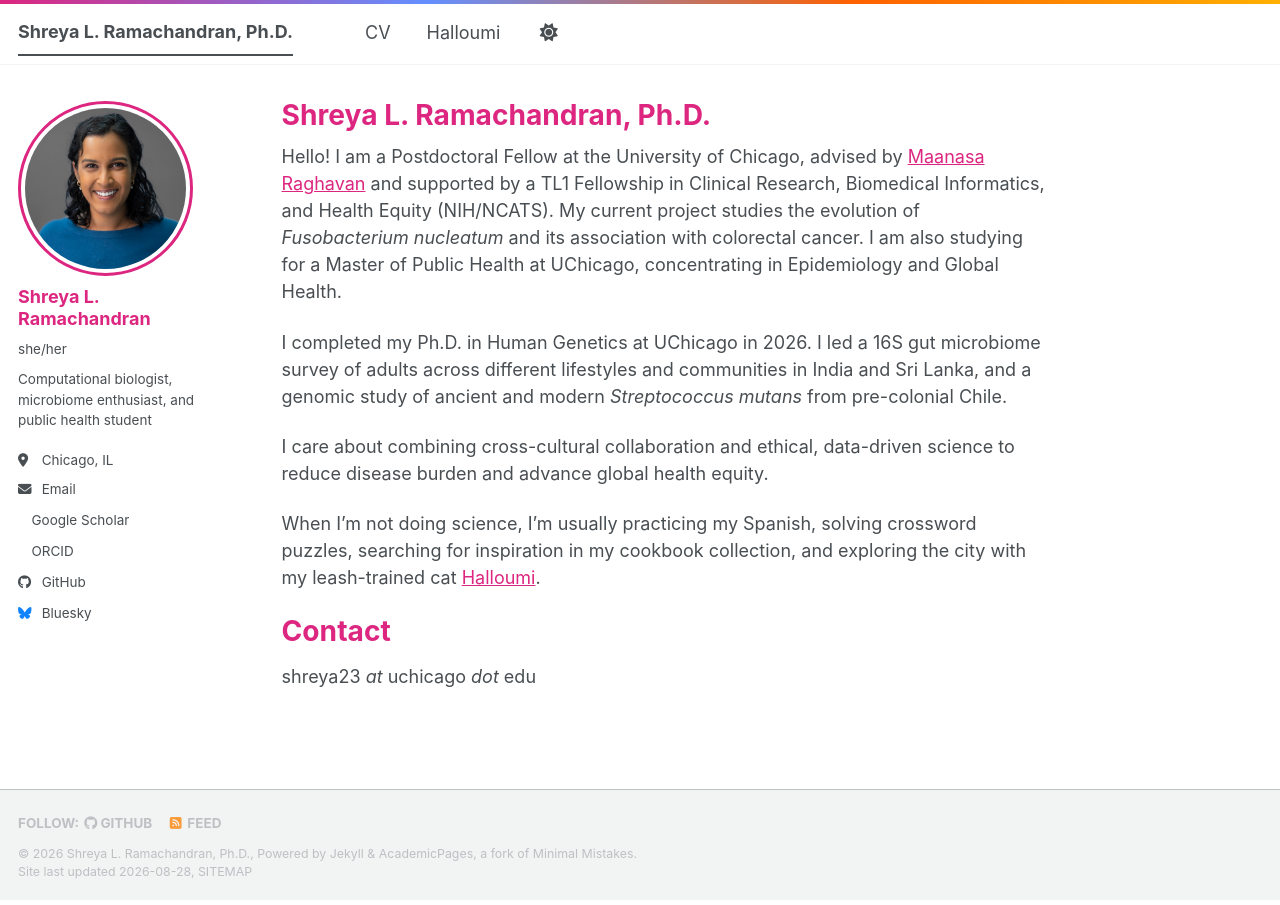
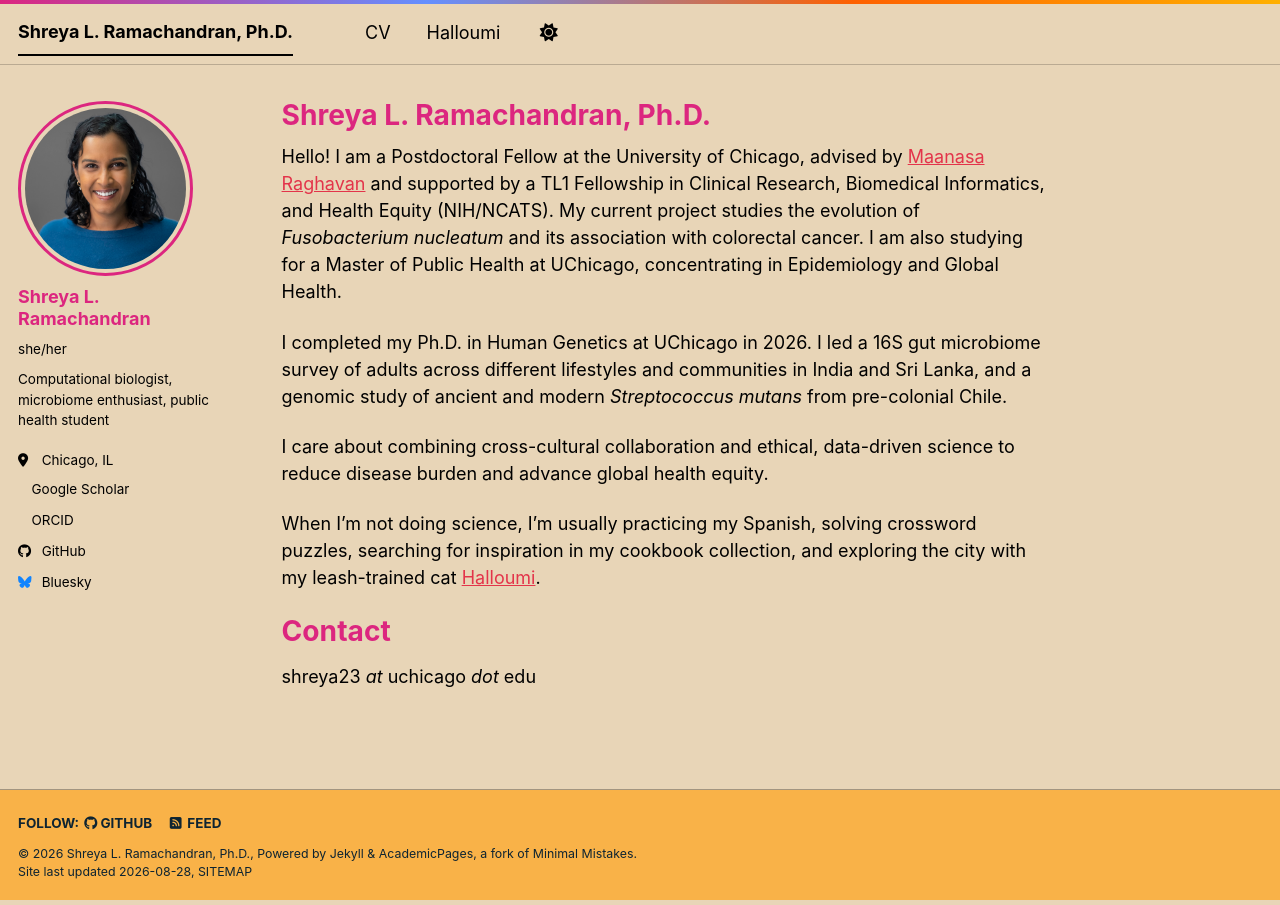
Before and after one commit to shreyaramachandran/shreyaramachandran.github.io, a Jekyll site: the page built from _pages/about.md, in a window 1280 px wide. Built offline with Jekyll 4.4.1, drawn with Linux system fonts in a browser that asks for light colours; a style sheet for code colours, icons or effects is not loaded.

Commit message:
Change site theme and update bio and email
Updated site theme to 'sunrise' and modified bio and email fields.

```diff
--- a/_config.yml
+++ b/_config.yml
@@ -8,7 +8,7 @@
 
 # Basic Site Settings
 locale                   : "en-US"
-site_theme               : "default" # The available themes options are "default", "air", "sunrise", "mint", "dirt" and "contrast"
+site_theme               : "sunrise" # The available themes options are "default", "air", "sunrise", "mint", "dirt" and "contrast"
 title                    : "Shreya L. Ramachandran, Ph.D."
 title_separator          : "-"
 name                     : &name "Shreya L. Ramachandran, Ph.D."
@@ -26,11 +26,11 @@ author:
   avatar           : "profile.png"
   name             : "Shreya L. Ramachandran"
   pronouns         : "she/her"
-  bio              : "Computational biologist, microbiome enthusiast, and public health student"
+  bio              : "Computational biologist, microbiome enthusiast, public health student"
   location         : "Chicago, IL"
   employer         : #"University of Chicago"
   uri              : # URL
-  email            : "shreya23@uchicago.edu"
+  email            : # "shreya23@uchicago.edu"
 
   # Academic websites
   academia         : # URL
```
